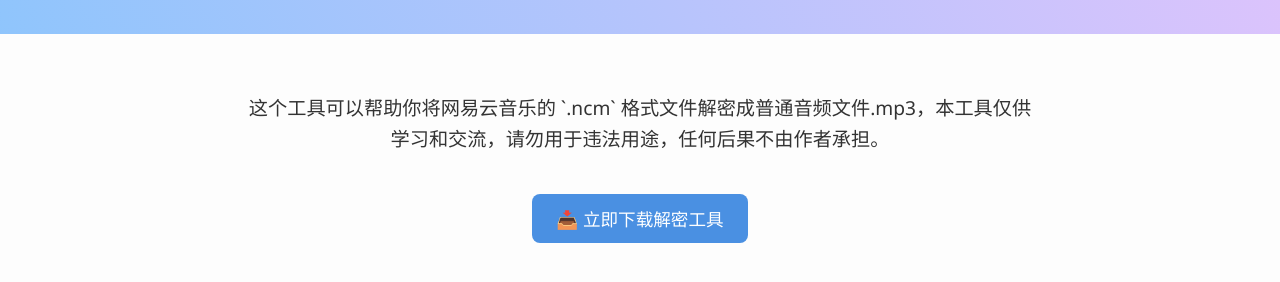
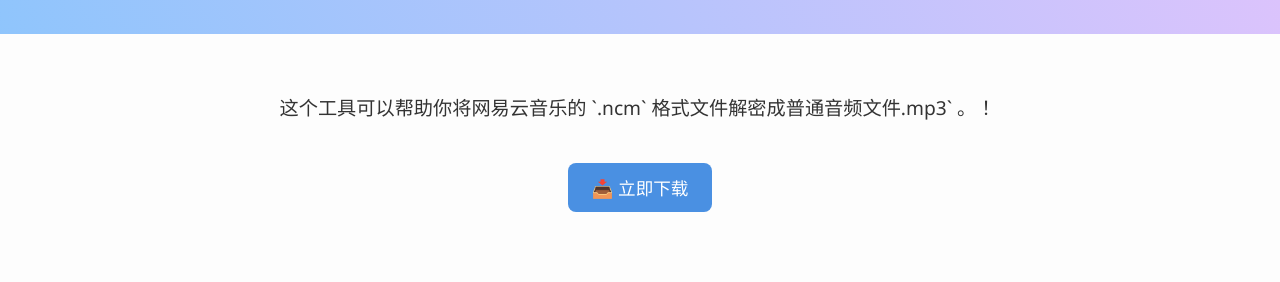
Before and after one commit to sildo466/automatic-octo-barnacle, a plain HTML site: page index.html in a window 1280 px wide. Shown: the part 120-402 px from the top of the page. Drawn offline with Linux system fonts and the light colour scheme.

Commit message:
Update index.html

```diff
--- a/index.html
+++ b/index.html
@@ -3,7 +3,7 @@
 <head>
   <meta charset="UTF-8" />
   <meta name="viewport" content="width=device-width, initial-scale=1.0" />
-  <title>主页</title>
+  <title>网易云 .ncm 解密工具</title>
   <style>
     body {
       font-family: "Segoe UI", "Noto Sans SC", sans-serif;
@@ -66,11 +66,12 @@
   </header>
 
   <main>
-    <p>这个工具可以帮助你将网易云音乐的 `.ncm` 格式文件解密成普通音频文件.mp3，本工具仅供学习和交流，请勿用于违法用途，任何后果不由作者承担。
-    </p>
+    <p>这个工具可以帮助你将网易云音乐的 `.ncm` 格式文件解密成普通音频文件.mp3` 。
+！</p>
 
+    <!-- 这里的链接改为 WangYIYun.exe -->
     <a href="WangYIYun.exe" class="download-button" download>
-      📥 立即下载解密工具
+      📥 立即下载
     </a>
   </main>
 
```
